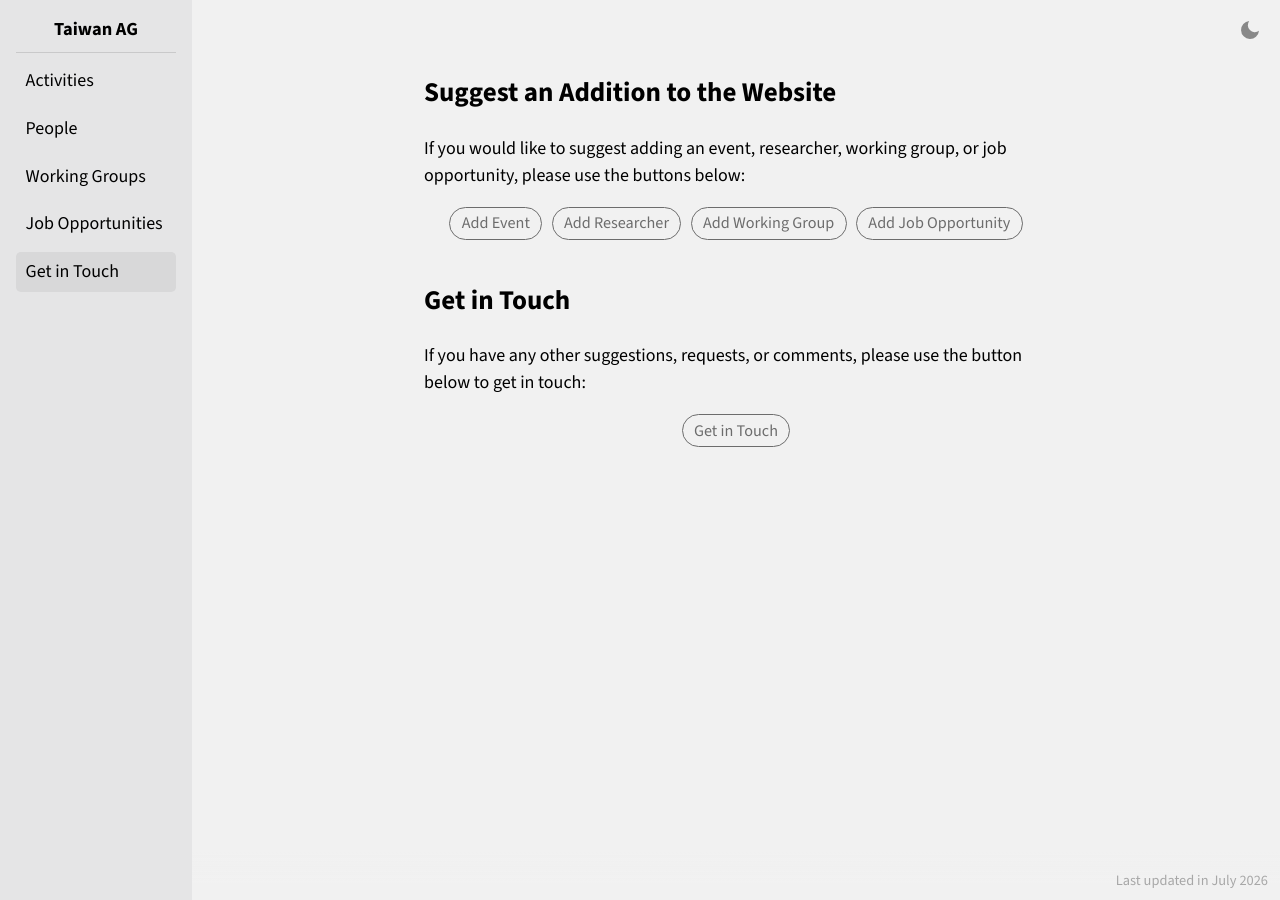
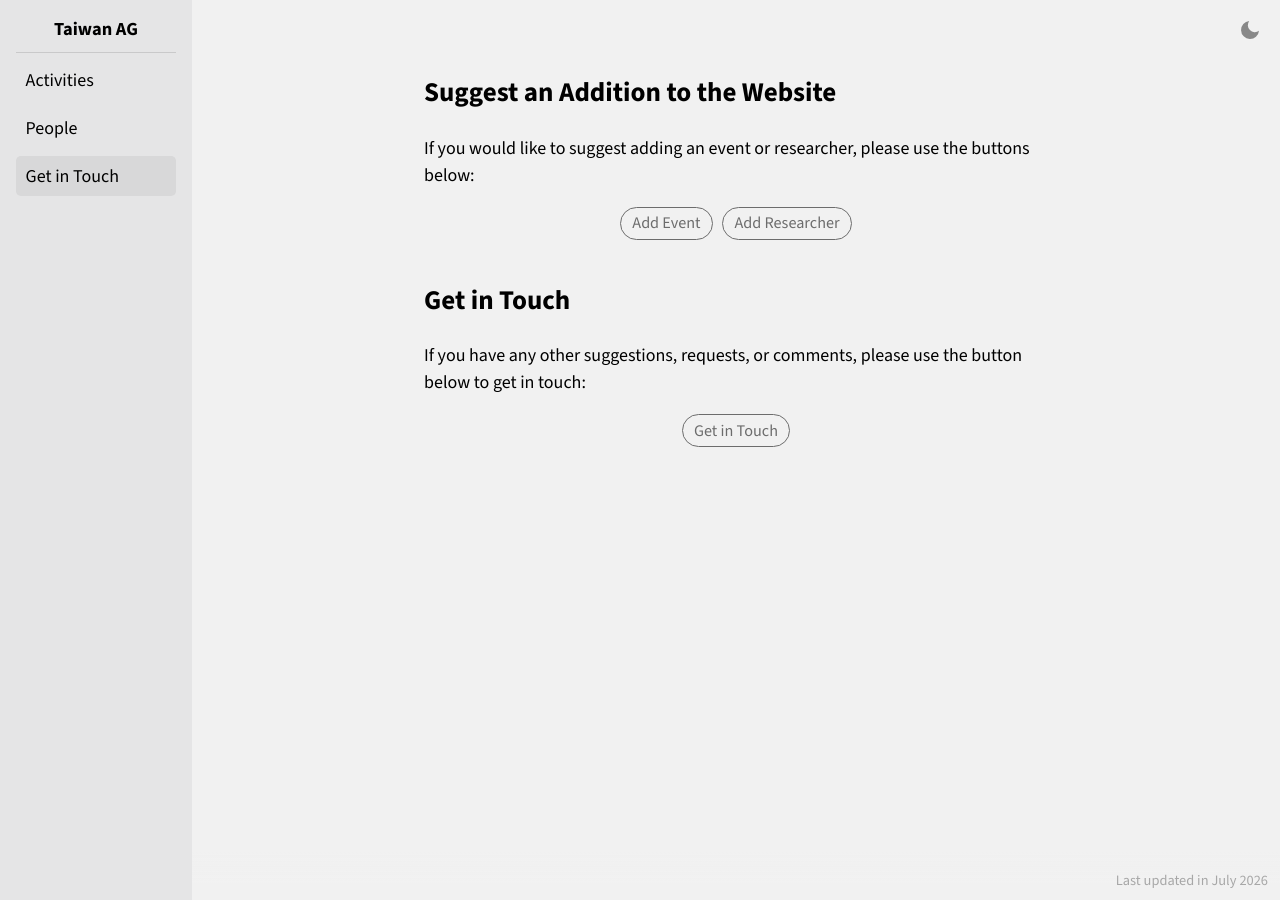
Before and after one commit to taiwan-ag/taiwan-ag.github.io, a Jekyll site: the page built from get-in-touch.md, in a window 1280 px wide. Built offline with Jekyll 4.4.1, drawn with Linux system fonts in a browser that asks for light colours.

Commit message:
Remove Working Groups and Job Opportunities features
Drops the pages, nav links, Get in Touch buttons, issue templates, and
data files, and updates docs/config to match.

Co-Authored-By: Claude Sonnet 5 <noreply@anthropic.com>
Claude-Session: https://claude.ai/code/session_01CDqFb2Z8FMf5rmCnQRfzqs

```diff
--- a/_config.yml
+++ b/_config.yml
@@ -1,13 +1,12 @@
 title: "Taiwan Algebraic Geometry"
 short_title: "Taiwan AG"
-description: "Algebraic geometry in Taiwan: people, working groups, events, and job opportunities."
+description: "Algebraic geometry in Taiwan: people and events."
 baseurl: ""
 url: "https://taiwan-ag.github.io"
 
 # Used as site.time's timezone, so the upcoming/past split in
-# _includes/events-list.html and the open/closed split on
-# job-opportunities.md land on Taiwan's calendar day regardless of the
-# build server's TZ.
+# _includes/events-list.html lands on Taiwan's calendar day regardless
+# of the build server's TZ.
 timezone: Asia/Taipei
 
 # Explicitly disable the github-pages gem's default theme
--- a/_data/people.yml
+++ b/_data/people.yml
@@ -3,9 +3,6 @@
 # (.github/ISSUE_TEMPLATE/add-person.yml); a maintainer then adds the
 # entry here by hand and closes the issue -- there's no automation
 # behind this step, same as events.yml.
-#
-# Not associated with _data/working_groups.yml -- a person's
-# affiliation with a working group, if any, isn't tracked here.
 #
 # Fields on each algebraic_geometers entry:
 # - name:                display name.
--- a/_includes/header.html
+++ b/_includes/header.html
@@ -15,8 +15,6 @@
   <hr class="sidebar-divider">
   <a href="{{ '/' | relative_url }}"{% if page.url == '/' %} class="active"{% endif %}>Activities</a>
   <a href="{{ '/people/' | relative_url }}"{% if page.url == '/people/' %} class="active"{% endif %}>People</a>
-  <a href="{{ '/working-groups/' | relative_url }}"{% if page.url == '/working-groups/' %} class="active"{% endif %}>Working Groups</a>
-  <a href="{{ '/job-opportunities/' | relative_url }}"{% if page.url == '/job-opportunities/' %} class="active"{% endif %}>Job Opportunities</a>
   <a href="{{ '/get-in-touch/' | relative_url }}"{% if page.url == '/get-in-touch/' %} class="active"{% endif %}>Get in Touch</a>
 </nav>
 
--- a/get-in-touch.md
+++ b/get-in-touch.md
@@ -6,14 +6,12 @@ permalink: /get-in-touch/
 
 ## Suggest an Addition to the Website
 
-If you would like to suggest adding an event, researcher, working group,
-or job opportunity, please use the buttons below:
+If you would like to suggest adding an event or researcher, please use
+the buttons below:
 
 <div class="button-row" markdown="1">
 [Add Event](https://github.com/taiwan-ag/taiwan-ag.github.io/issues/new?template=add-event.yml){: .button }
 [Add Researcher](https://github.com/taiwan-ag/taiwan-ag.github.io/issues/new?template=add-person.yml){: .button }
-[Add Working Group](https://github.com/taiwan-ag/taiwan-ag.github.io/issues/new?template=add-working-group.yml){: .button }
-[Add Job Opportunity](https://github.com/taiwan-ag/taiwan-ag.github.io/issues/new?template=add-job-opportunity.yml){: .button }
 </div>
 
 ## Get in Touch
```
Also changed, not shown: _data/jobs.yml (deleted, +0 -17 lines), _data/working_groups.yml (deleted, +0 -9 lines), job-opportunities.md (deleted, +0 -44 lines), working-groups.md (deleted, +0 -16 lines), .github/ISSUE_TEMPLATE/add-job-opportunity.yml (deleted), .github/ISSUE_TEMPLATE/add-working-group.yml (deleted), README.md.
